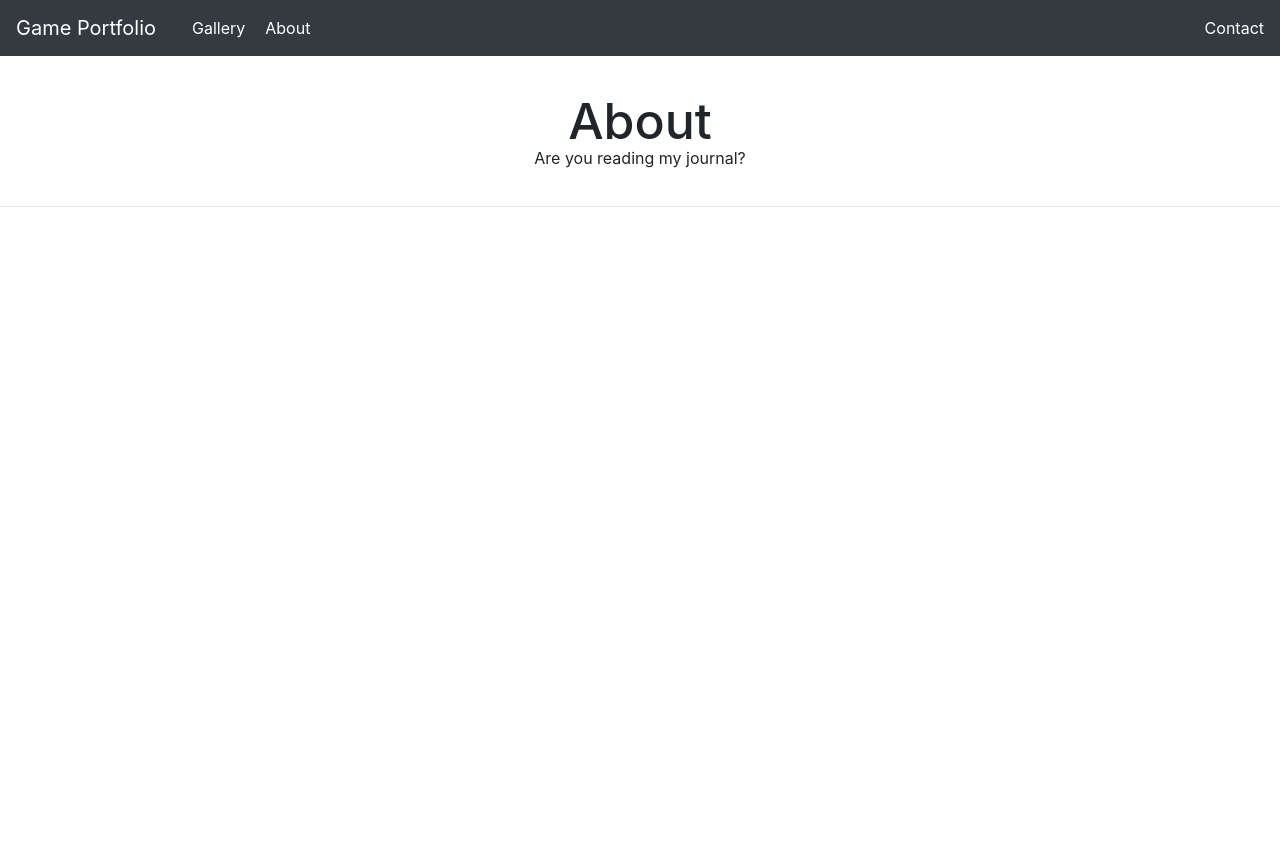
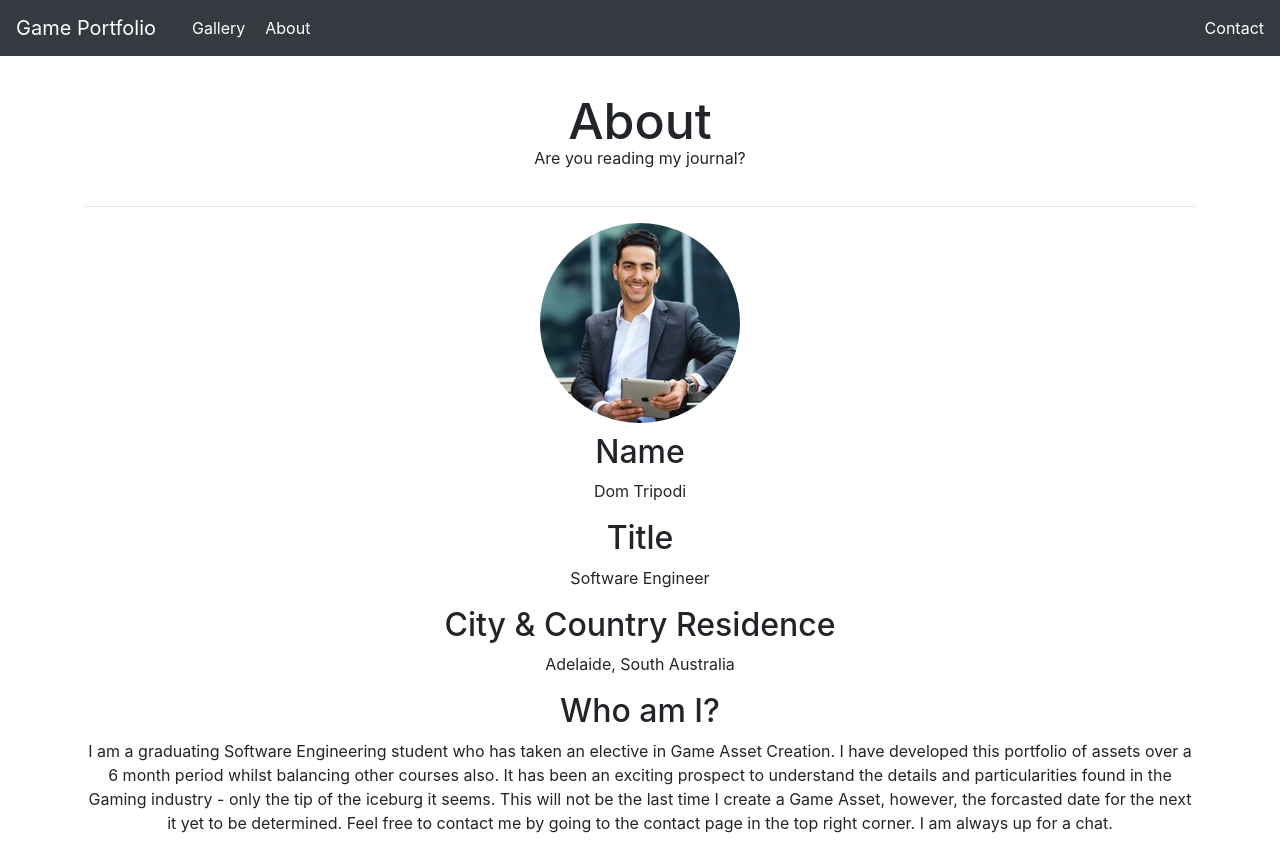
Before and after one commit to domtripodi/portfolio, a React (Create React App) app: page /portfolio/about in a window 1280 px wide. Before the commit the page ends 800 px from the top, so only its background shows below. Built offline with nearby package versions, Linux system fonts and the light colour scheme.

Commit message:
Fixed About Page

```diff
--- a/src/App.js
+++ b/src/App.js
@@ -13,7 +13,7 @@ class App extends Component {
         <Router>
         <NavigationBar/>
           <Switch>
-            <Redirect from="/portfolio" to="/portfolio/gallery" exact/>
+            <Redirect from="/portfolio/" to="/portfolio/gallery" exact/>
             <Route path="/portfolio/gallery" component={Gallery}/>
             <Route path="/portfolio/about" component={About}/>
             <Route path="/portfolio/contact" component={Contact}/>
--- a/src/components/js/About.js
+++ b/src/components/js/About.js
@@ -1,13 +1,40 @@
 import React from 'react';
 import PageHeading from './PageHeading';
+import AboutHeading from './AboutHeading';
+import AboutSubtext from './AboutSubtext';
+import { Container, Col, Row, Image } from 'react-bootstrap';
+import photoOfMe from '../../images/linkedinImage.jpeg'
 
 class About extends React.Component {
 
     render() {
         return (
-            <div id="about-container">
+            <Container id="about-container">
                 <PageHeading mainHeading="About" subText="Are you reading my journal?" />
-            </div>
+                <a target="_blank" href="https://www.linkedin.com/in/dom-tripodi-371665138/">
+                    <Image style={{marginBottom: 10}} src={photoOfMe} roundedCircle/>
+                </a>
+
+                <AboutHeading heading="Name"/>
+                <AboutSubtext text="Dom Tripodi"/>
+
+                <AboutHeading heading="Title"/>
+                <AboutSubtext text="Software Engineer"/>
+
+                <AboutHeading heading="City & Country Residence"/>
+                <AboutSubtext text="Adelaide, South Australia"/>
+
+                <AboutHeading heading="Who am I?"/>
+                <AboutSubtext text="I am a graduating Software Engineering student who
+                has taken an elective in Game Asset Creation. I have developed this portfolio of assets over a
+                6 month period whilst balancing other courses also. It has been an exciting prospect to
+                understand the details and particularities found in the Gaming industry - only the tip of the iceburg it seems.
+                This will not be the last time I create a Game Asset, however, the forcasted date for the next
+                it yet to be determined. Feel free to contact me by going to the contact page in the top right corner.
+                I am always up for a chat."/>
+
+
+            </Container>
         )
     }
 }
--- /dev/null
+++ b/src/components/js/AboutHeading.js
@@ -0,0 +1,17 @@
+import React from 'react';
+import { Col, Row } from 'react-bootstrap';
+
+class AboutHeading extends React.Component {
+
+    render() {
+        return (
+                <Row>
+                    <Col>
+                        <h2>{this.props.heading}</h2>
+                    </Col>
+                </Row>
+        )
+    }
+}
+
+export default AboutHeading;
--- /dev/null
+++ b/src/components/js/AboutSubtext.js
@@ -0,0 +1,17 @@
+import React from 'react';
+import { Col, Row } from 'react-bootstrap';
+
+class AboutSubtext extends React.Component {
+
+    render() {
+        return (
+                <Row>
+                    <Col>
+                        <p>{this.props.text}</p>
+                    </Col>
+                </Row>
+        )
+    }
+}
+
+export default AboutSubtext;
--- a/src/components/js/Contact.js
+++ b/src/components/js/Contact.js
@@ -1,7 +1,7 @@
 import React from 'react';
 import PageHeading from './PageHeading';
 import Form from 'react-bootstrap/Form'
-import { Container } from 'react-bootstrap';
+import { Container, Button } from 'react-bootstrap';
 
 class Contact extends React.Component {
 
@@ -9,18 +9,19 @@ class Contact extends React.Component {
         return (
             <Container id="contact-container">
                 <PageHeading mainHeading="Contact" subText="Feel free to contact me" />
-                    <Form className="form-styles">
+                    <Form action="https://formspree.io/janedoe87583784@gmail.com" method="POST" className="form-styles">
                         <Form.Group controlId="formGroupEmail">
                             <Form.Label>Email address</Form.Label>
-                            <Form.Control className="form-styles"  type="email" placeholder="Enter email" />
+                            <Form.Control className="form-styles" name="email" type="email" placeholder="Enter email" required />
                         </Form.Group>
                         <Form.Group controlId="formGroupPassword">
                             <Form.Label>Message</Form.Label>
-                            <Form.Control type="text" placeholder="Message to send me" />
+                            <Form.Control as="textarea" name="message" rows="6" placeholder="Message to send me" required />
                         </Form.Group>
+                        <Button variant="success" type="submit">
+                            Send Email
+                        </Button>
                     </Form>
-
-
             </Container>
 
         )
--- a/src/components/js/NavigationBar.js
+++ b/src/components/js/NavigationBar.js
@@ -12,11 +12,11 @@ class NavigationBar extends React.Component {
                 <Navbar.Toggle aria-controls="responsive-navbar-nav" />
                 <Navbar.Collapse id="responsive-navbar-nav">
                     <Nav className="mr-auto">
-                        <NavLink className="navBar-inactive navItemStyling" to="/gallery">Gallery</NavLink>
-                        <NavLink className="navBar-inactive navItemStyling" to="/about">About</NavLink>
+                        <NavLink className="navBar-inactive navItemStyling" to="/portfolio/gallery">Gallery</NavLink>
+                        <NavLink className="navBar-inactive navItemStyling" to="/portfolio/about">About</NavLink>
                     </Nav>
                     <Nav>
-                    <NavLink className="navBar-inactive navItemStyling" to="/contact">Contact</NavLink>
+                    <NavLink className="navBar-inactive navItemStyling" to="/portfolio/contact">Contact</NavLink>
                     </Nav>
                 </Navbar.Collapse>
             </Navbar>
```
Also changed, not shown: src/images/linkedinImage.jpeg (added).
